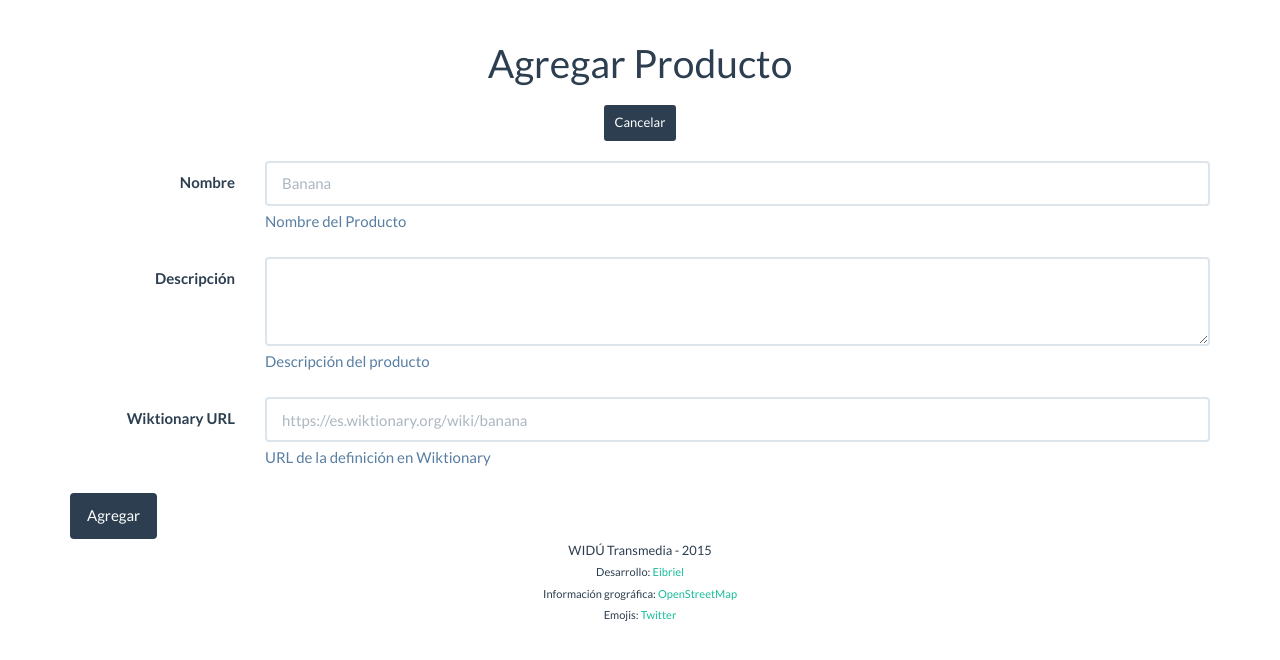
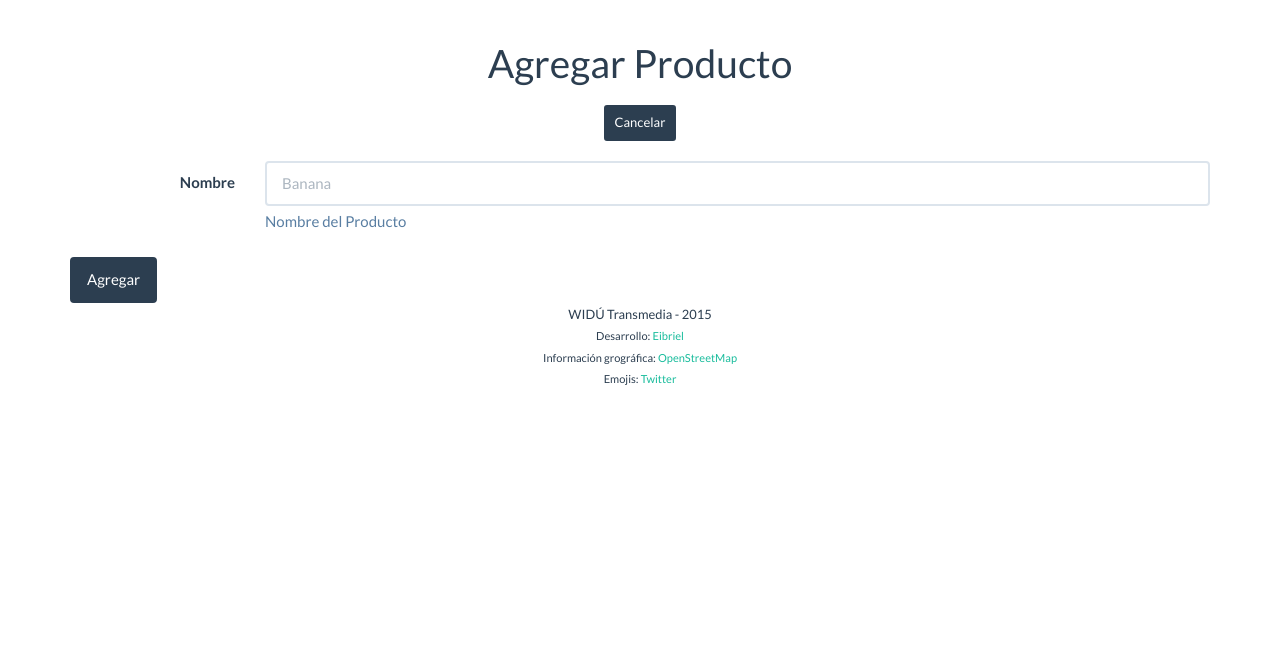
Before and after one commit to Eibriel/hovyu-community-web, a Flask app: page /product_add_edit in a window 1280 px wide. Shown: the part 60-720 px from the top of the page. Run offline with Flask 2, Linux system fonts and the light colour scheme; parts of the project's set-up code (start-up, migrations or seed data) failed here and were passed over; some libraries are stand-ins or nearby versions.

Commit message:
Removing fields from products

```diff
--- a/web_server/web_server/__init__.py
+++ b/web_server/web_server/__init__.py
@@ -471,8 +471,8 @@ def product_add_edit():
 def get_product_form():
     product = {
         'name': request.form['name'],
-        'description': request.form['description'],
-        'wiktionary': request.form['wiktionary']
+        #'description': request.form['description'],
+        #'wiktionary': request.form['wiktionary']
     }
 
     return product
--- a/web_server/web_server/templates/add_edit_product.html
+++ b/web_server/web_server/templates/add_edit_product.html
@@ -26,21 +26,21 @@
             </div>
         </div>
         <!-- Description -->
-        <div class="form-group">
+        <!--<div class="form-group">
             <label for="payment_description" class="col-sm-2 control-label">Descripción</label>
             <div class="col-sm-10">
                 <textarea name="description" id="payment_description" class="form-control" rows="3" >{{ edit_item.description }}</textarea>
                 <span id="payment_description_help" class="help-block">Descripción del producto</span>
             </div>
-        </div>
+        </div>-->
         <!-- Wiktionary -->
-        <div class="form-group">
+        <!--<div class="form-group">
             <label for="product_wiktionary" class="col-sm-2 control-label">Wiktionary URL</label>
             <div class="col-sm-10">
                 <input type="text" name="wiktionary" id="product_wiktionary" class="form-control" placeholder="https://es.wiktionary.org/wiki/banana" value="{{ edit_item.wiktionary }}"></input>
                 <span id="product_wiktionary_help" class="help-block">URL de la definición en Wiktionary</span>
             </div>
-        </div>
+        </div>-->
 
         {% if editing %}
         <input type="hidden" name="_id" value="{{ edit_item._id }}">
```
